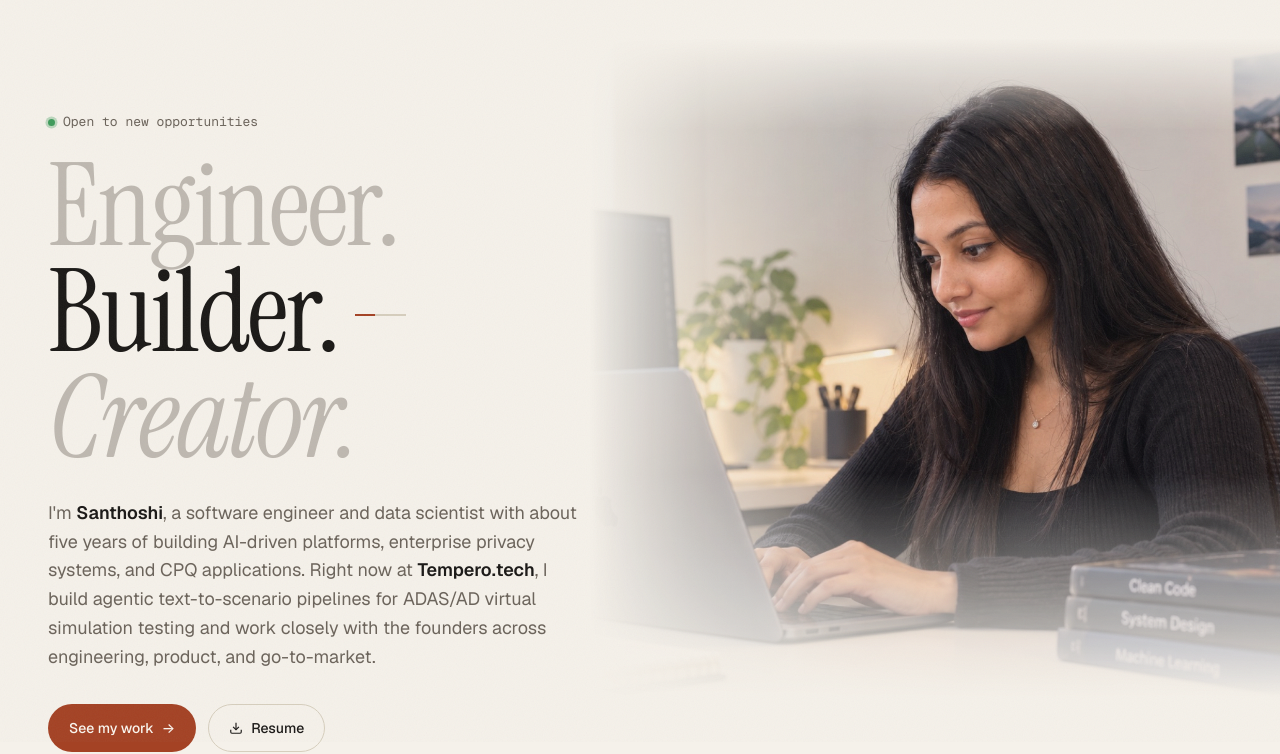
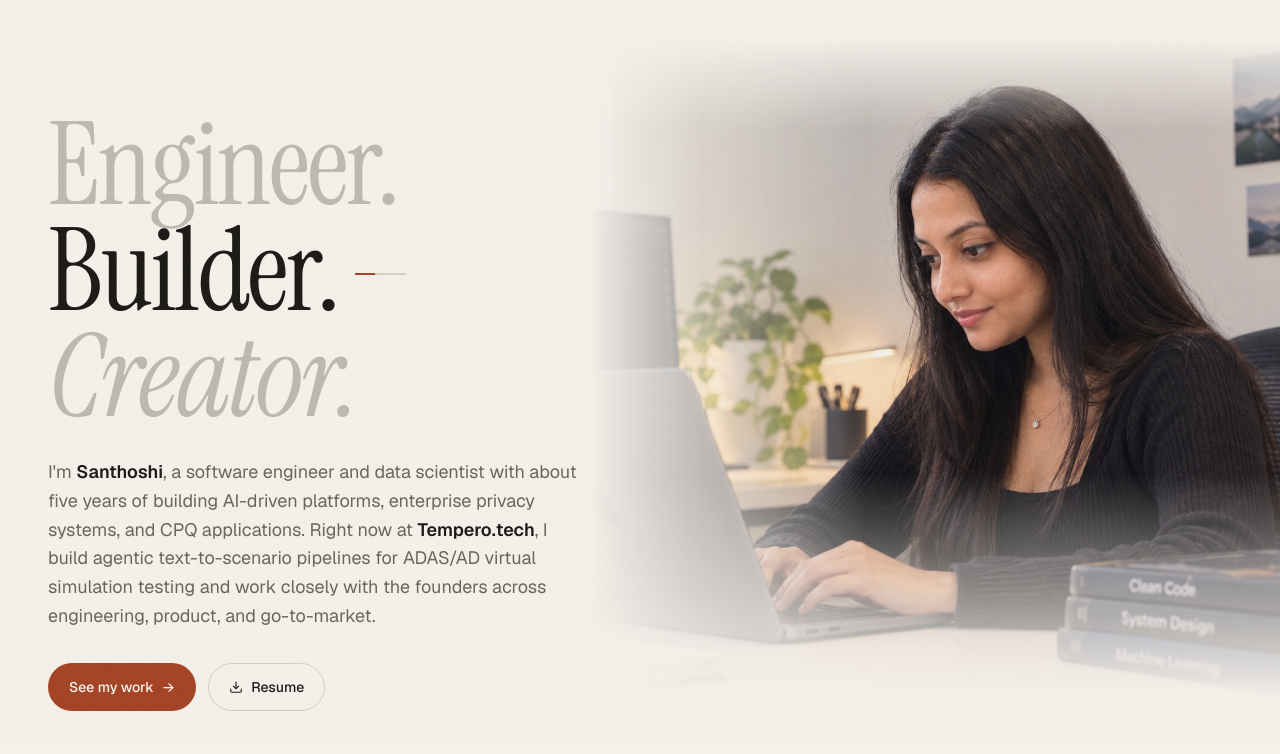
Before and after one commit to Santhoshi-K-S/portfolio-santhoshi, a plain HTML site: page index.html in a window 1280 px wide. Shown: the part 58-812 px from the top of the page. Drawn offline with nearby package versions, Linux system fonts and the light colour scheme.

Commit message:
chore: remove open to opportunities line from hero

```diff
--- a/index.html
+++ b/index.html
@@ -77,7 +77,6 @@
       </div>
       <div class="container hero-grid">
         <div class="hero-copy">
-          <p class="eyebrow"><span class="live-dot"></span>Open to new opportunities</p>
           <h1 class="hero-title" aria-label="Engineer. Builder. Creator.">
             <button class="identity is-active" data-identity="0" aria-pressed="true">Engineer.</button>
             <button class="identity" data-identity="1" aria-pressed="false">Builder.</button>
--- a/styles.css
+++ b/styles.css
@@ -255,7 +255,6 @@ kbd {
   position: relative; z-index: 1;
   display: grid; grid-template-columns: minmax(0, 620px) 1fr; gap: 32px; align-items: end;
 }
-.eyebrow { font-size: 13px; color: var(--muted); margin-bottom: 20px; font-family: var(--mono); }
 
 .hero-title {
   font-family: var(--serif); font-weight: 400;
```
